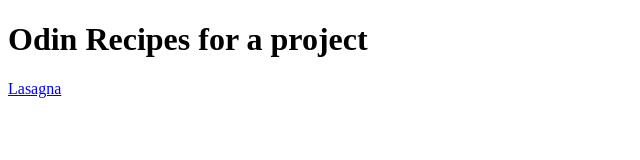
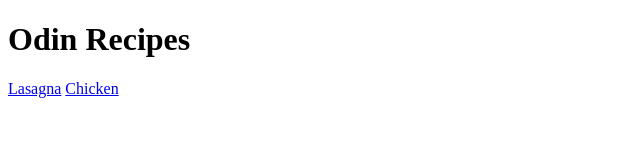
Before and after one commit to AKWANA686/odin-recipes, a plain HTML site: page index.html in a window 1280 px wide. Shown: the whole page, without its empty margins (0-640 px from the left). Drawn offline with Linux system fonts and the light colour scheme.

Commit message:
Links for food recipes

```diff
--- a/index.html
+++ b/index.html
@@ -6,7 +6,8 @@
     <title>Project Recipes</title>
 </head>
 <body>
-    <h1>Odin Recipes for a project</h1>
+    <h1>Odin Recipes</h1>
     <a href="recipes/lasagna.html">Lasagna</a>
+    <a href="recipes/chicken.html">Chicken</a>
 </body>
 </html>
```
